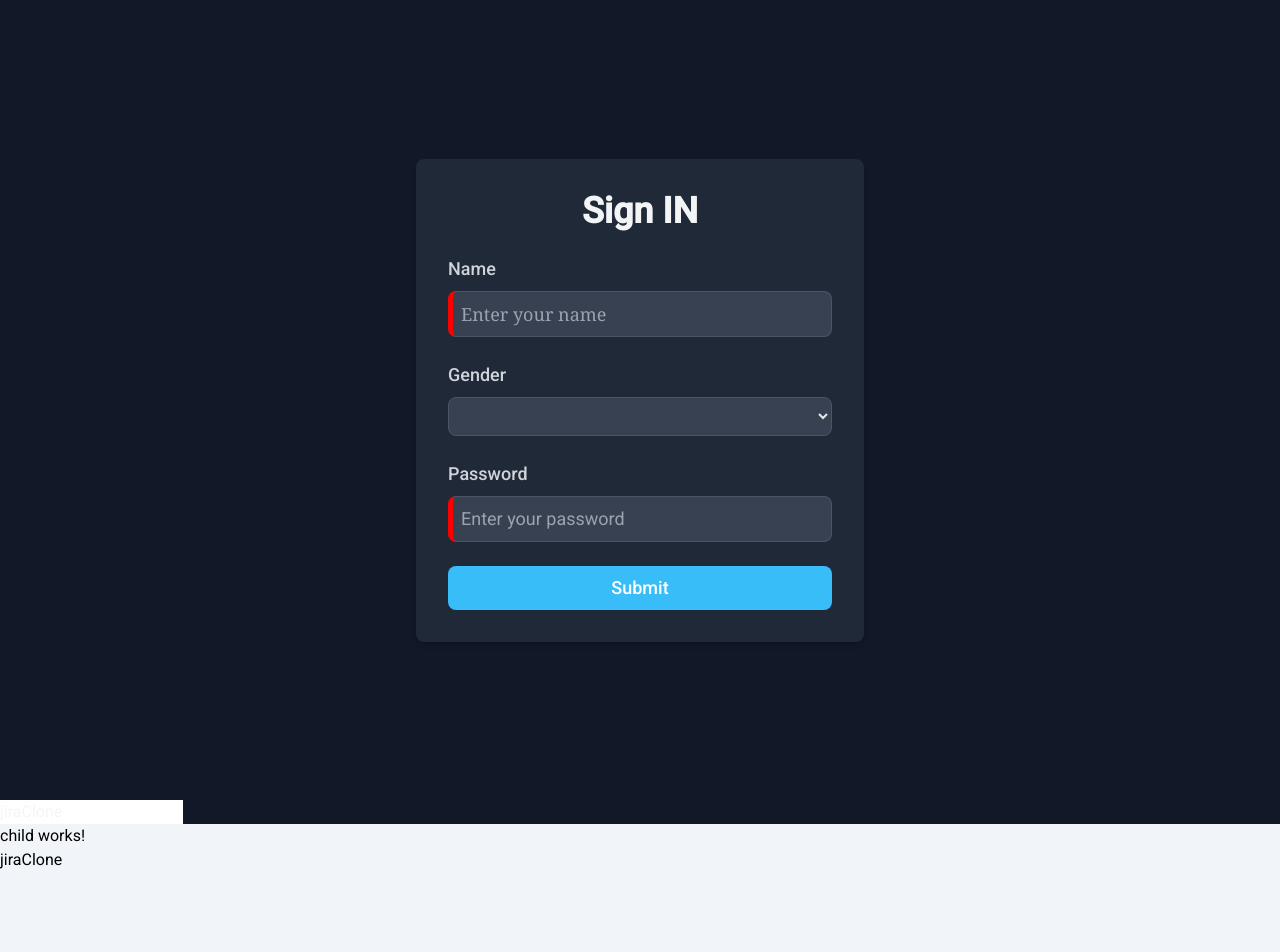
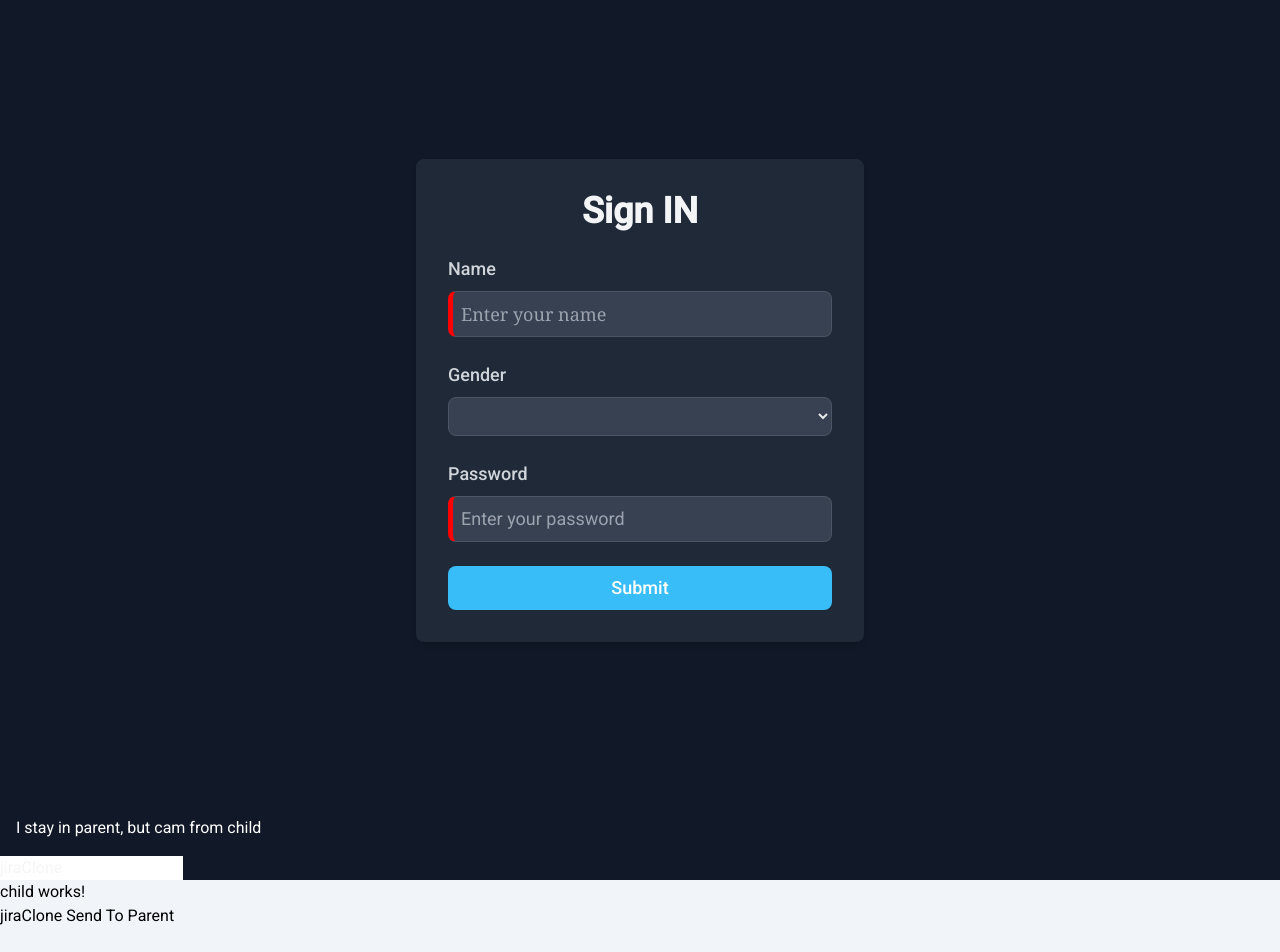
Before and after one commit to Mahenvs/Project-Manager, an Angular app: page /auth/login in a window 1280 px wide. Shown: the top 952 px of the page. Built offline with nearby package versions, Linux system fonts and the light colour scheme.

Commit message:
child to parent output event emitter

```diff
--- a/src/app/app.component.html
+++ b/src/app/app.component.html
@@ -1,6 +1,9 @@
 <router-outlet></router-outlet>
 
+<div class="text-white p-4">
+  I stay in parent, but cam from child {{ child }}
+</div>
 <input type="text" [(ngModel)]="title" name="title" />
 
 <!-- Passing Data from parent to child component -->
-<app-child [title1]="title"></app-child>
+<app-child [title1]="title" (setTitle)="childData($event)"></app-child>
--- a/src/app/app.component.ts
+++ b/src/app/app.component.ts
@@ -12,11 +12,16 @@ import { FormsModule } from '@angular/forms';
 })
 
 export class AppComponent implements OnInit {
+
   constructor(private router: Router) { }
   title = 'jiraClone';
-
+  child: string | undefined
+  childData(value: string) {
+    this.child = value
+  };
   ngOnInit(): void {
     // Redirect with query parameters
     // this.router.navigate(['/auth'], { queryParams: { newUser: 'true' } });
   }
+
 }
--- a/src/app/child/child.component.html
+++ b/src/app/child/child.component.html
@@ -1,4 +1,6 @@
 <div class="bg-slate-100 text-black h-40">
   <p>child works!</p>
   {{ title1 }}
+
+  <button (click)="sendToParent()">Send To Parent</button>
 </div>
--- a/src/app/child/child.component.ts
+++ b/src/app/child/child.component.ts
@@ -1,4 +1,4 @@
-import { Component, Input, OnInit } from '@angular/core';
+import { Component, EventEmitter, Input, OnInit, Output } from '@angular/core';
 
 @Component({
   selector: 'app-child',
@@ -9,10 +9,15 @@ import { Component, Input, OnInit } from '@angular/core';
 export class ChildComponent implements OnInit {
   @Input()
   title1!: string;
+
+  @Output() setTitle = new EventEmitter<string>();
   ngOnInit() {
     console.log(this.title1);
 
+  }
+
+  sendToParent() {
+    this.setTitle.emit("I am set from child")
 
   }
-
 }
```
